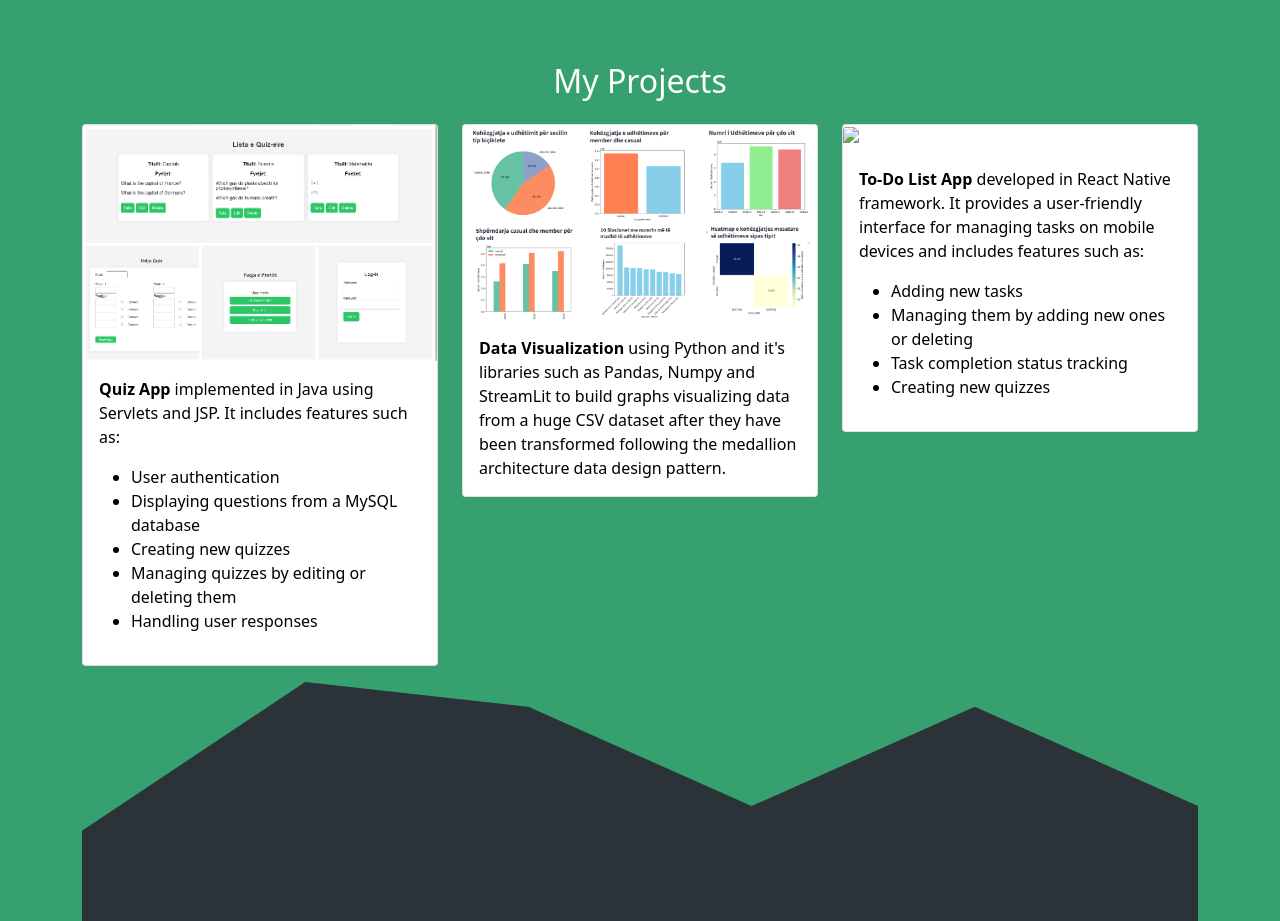
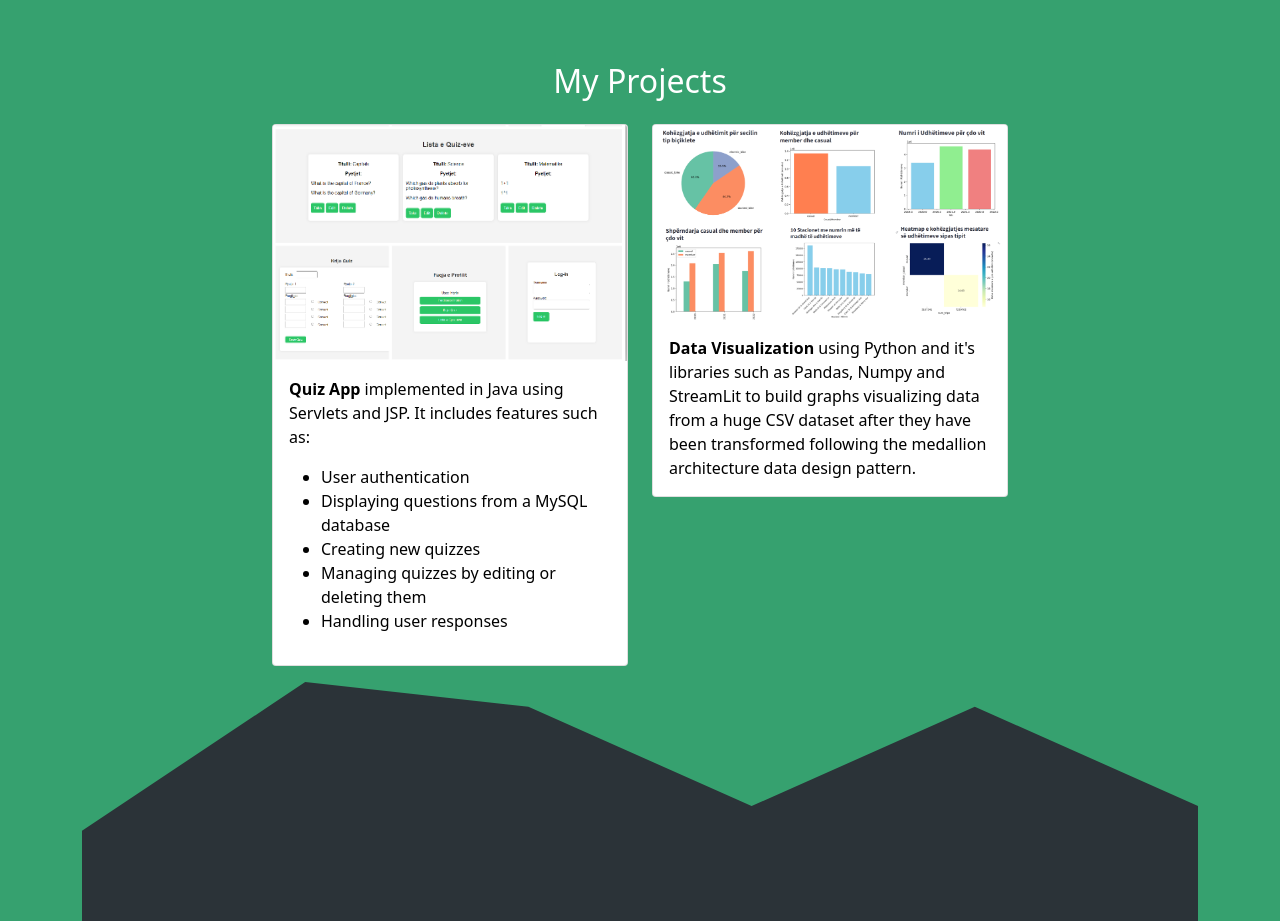
Before and after one commit to MarioMuco/MarioMuco.github.io, a plain HTML site: page index.html in a window 1280 px wide. Shown: the part 820-1741 px from the top of the page. Drawn offline with nearby package versions, Linux system fonts and the light colour scheme.

Commit message:
Update index.html

```diff
--- a/index.html
+++ b/index.html
@@ -140,27 +140,6 @@
             </div>
           </div>
         </div>
-        <div class="col-md-4 mb-3">
-          <div class="card">
-            <a href="https://github.com/MarioMuco/to-do-react_native" target="_blank"> <img src="3.png" class="card-img-top" alt="gem1" /> </a>
-            <div class="card-body">
-              <p class="card-text"><strong>To-Do List App</strong>
-                developed in React Native framework.
-                It provides a user-friendly interface for managing tasks on mobile devices
-                and includes features such as:
-                <ul>
-                  <li>Adding new tasks</li>
-                  <li>Managing them by adding new ones or deleting</li>
-                  <li>Task completion status tracking</li>
-                  <li>Creating new quizzes</li>
-
-
-              </ul>
-
-              </p>
-            </div>
-          </div>
-        </div>
 
     <svg xmlns="http://www.w3.org/2000/svg" viewBox="0 0 1440 320">
       <path fill="rgb(43, 51, 56)" fill-opacity="1"
```
